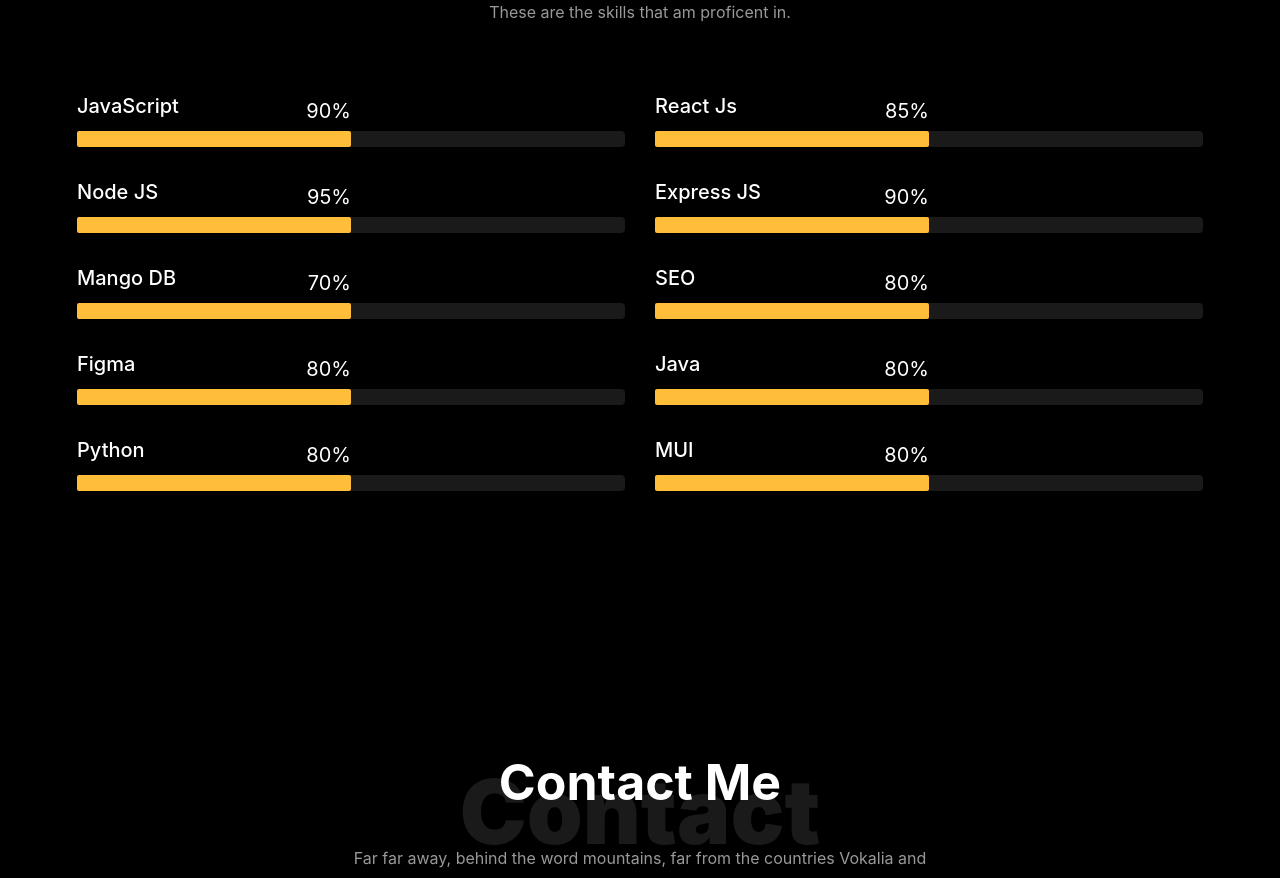
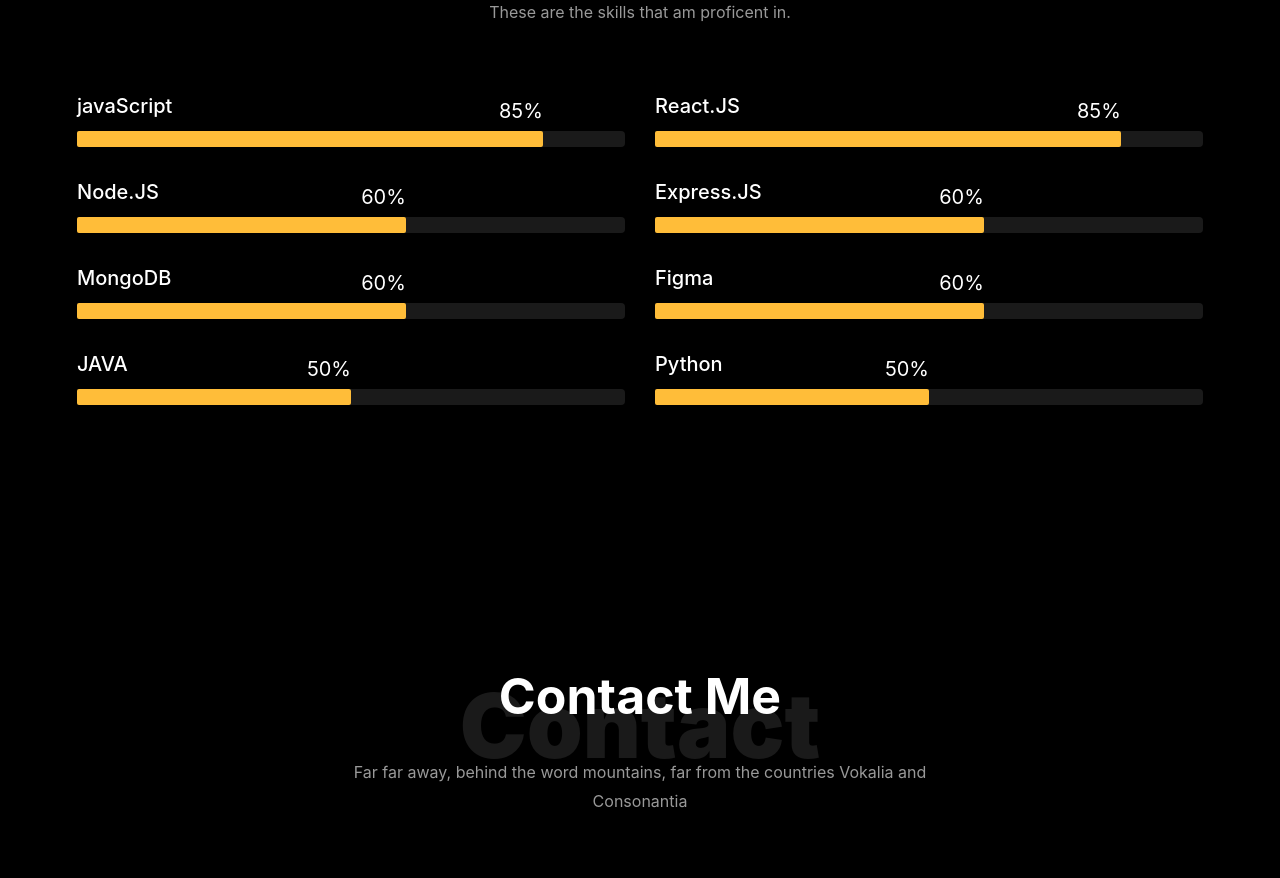
Before and after one commit to Hmmm-Code/PortFolio, a React (Create React App) app: page / in a window 1280 px wide. Shown: the part 2880-3758 px from the top of the page. Built offline with nearby package versions, Linux system fonts and the light colour scheme.

Commit message:
implement the skill levels in skill component

```diff
--- a/src/components/Skills.jsx
+++ b/src/components/Skills.jsx
@@ -1,6 +1,20 @@
+import { width } from "@mui/system";
 import React from "react";
 
 const Skills = () => {
+  const skills = [
+    { name: "javaScript", level: "85%", style: { width: "85% " } },
+    { name: "React.JS", level: "85%", style: { width: "85% " } },
+    { name: "Node.JS", level: "60%", style: { width: "60% " } },
+    { name: "Express.JS", level: "60%", style: { width: "60% " } },
+    { name: "MongoDB", level: "60%", style: { width: "60% " } },
+    { name: "Figma", level: "60%", style: { width: "60% " } },
+    { name: "JAVA", level: "50%", style: { width: "50% " } },
+    { name: "Python", level: "50%", style: { width: "50% " } },
+  ];
+  const style = {
+    width: "10%",
+  };
   // implement the feature tu adjust skills level dynamically
   return (
     <section className="ftco-section" id="skills-section">
@@ -13,9 +27,10 @@
           </div>
         </div>
         <div className="row">
+          {skills.map((items) => (
             <div className="col-md-6 animate-box">
               <div className="progress-wrap ftco-animate fadeInUp ftco-animated">
-              <h3>JavaScript</h3>
+                <h3>{items.name}</h3>
                 <div className="progress">
                   <div
                     className="progress-bar color-1"
@@ -23,156 +38,14 @@
                     aria-valuenow="90"
                     aria-valuemin="0"
                     aria-valuemax="100"
+                    style={items.style}
                   >
-                  <span>90%</span>
+                    <span>{items.level}</span>
                   </div>
                 </div>
               </div>
             </div>
-          <div className="col-md-6 animate-box">
-            <div className="progress-wrap ftco-animate fadeInUp ftco-animated">
-              <h3>React Js</h3>
-              <div className="progress">
-                <div
-                  className="progress-bar color-2"
-                  role="progressbar"
-                  aria-valuenow="85"
-                  aria-valuemin="0"
-                  aria-valuemax="100"
-                >
-                  <span>85%</span>
-                </div>
-              </div>
-            </div>
-          </div>
-          <div className="col-md-6 animate-box">
-            <div className="progress-wrap ftco-animate fadeInUp ftco-animated">
-              <h3>Node JS</h3>
-              <div className="progress">
-                <div
-                  className="progress-bar color-3"
-                  role="progressbar"
-                  aria-valuenow="95"
-                  aria-valuemin="0"
-                  aria-valuemax="100"
-                >
-                  <span>95%</span>
-                </div>
-              </div>
-            </div>
-          </div>
-          <div className="col-md-6 animate-box">
-            <div className="progress-wrap ftco-animate fadeInUp ftco-animated">
-              <h3>Express JS</h3>
-              <div className="progress">
-                <div
-                  className="progress-bar color-4"
-                  role="progressbar"
-                  aria-valuenow="90"
-                  aria-valuemin="0"
-                  aria-valuemax="100"
-                >
-                  <span>90%</span>
-                </div>
-              </div>
-            </div>
-          </div>
-          <div className="col-md-6 animate-box">
-            <div className="progress-wrap ftco-animate fadeInUp ftco-animated">
-              <h3>Mango DB</h3>
-              <div className="progress">
-                <div
-                  className="progress-bar color-5"
-                  role="progressbar"
-                  aria-valuenow="70"
-                  aria-valuemin="0"
-                  aria-valuemax="100"
-                >
-                  <span>70%</span>
-                </div>
-              </div>
-            </div>
-          </div>
-          <div className="col-md-6 animate-box">
-            <div className="progress-wrap ftco-animate fadeInUp ftco-animated">
-              <h3>SEO</h3>
-              <div className="progress">
-                <div
-                  className="progress-bar color-6"
-                  role="progressbar"
-                  aria-valuenow="80"
-                  aria-valuemin="0"
-                  aria-valuemax="100"
-                >
-                  <span>80%</span>
-                </div>
-              </div>
-            </div>
-          </div>
-          <div className="col-md-6 animate-box">
-            <div className="progress-wrap ftco-animate fadeInUp ftco-animated">
-              <h3>Figma</h3>
-              <div className="progress">
-                <div
-                  className="progress-bar color-6"
-                  role="progressbar"
-                  aria-valuenow="80"
-                  aria-valuemin="0"
-                  aria-valuemax="100"
-                >
-                  <span>80%</span>
-                </div>
-              </div>
-            </div>
-          </div>
-          <div className="col-md-6 animate-box">
-            <div className="progress-wrap ftco-animate fadeInUp ftco-animated">
-              <h3>Java</h3>
-              <div className="progress">
-                <div
-                  className="progress-bar color-6"
-                  role="progressbar"
-                  aria-valuenow="80"
-                  aria-valuemin="0"
-                  aria-valuemax="100"
-                >
-                  <span>80%</span>
-                </div>
-              </div>
-            </div>
-          </div>
-          <div className="col-md-6 animate-box">
-            <div className="progress-wrap ftco-animate fadeInUp ftco-animated">
-              <h3>Python</h3>
-              <div className="progress">
-                <div
-                  className="progress-bar color-6"
-                  role="progressbar"
-                  aria-valuenow="80"
-                  aria-valuemin="0"
-                  aria-valuemax="100"
-                >
-                  <span>80%</span>
-                </div>
-              </div>
-            </div>
-          </div>
-          <div className="col-md-6 animate-box">
-            <div className="progress-wrap ftco-animate fadeInUp ftco-animated">
-              <h3>MUI</h3>
-              <div className="progress">
-                <div
-                  className="progress-bar color-6"
-                  role="progressbar"
-                  aria-valuenow="80"
-                  aria-valuemin="0"
-                  aria-valuemax="100"
-                >
-                  <span>80%</span>
-                </div>
-              </div>
-            </div>
-          </div>
+          ))}
         </div>
       </div>
     </section>
```
Lines whose indentation alone changed are shown as unchanged.
